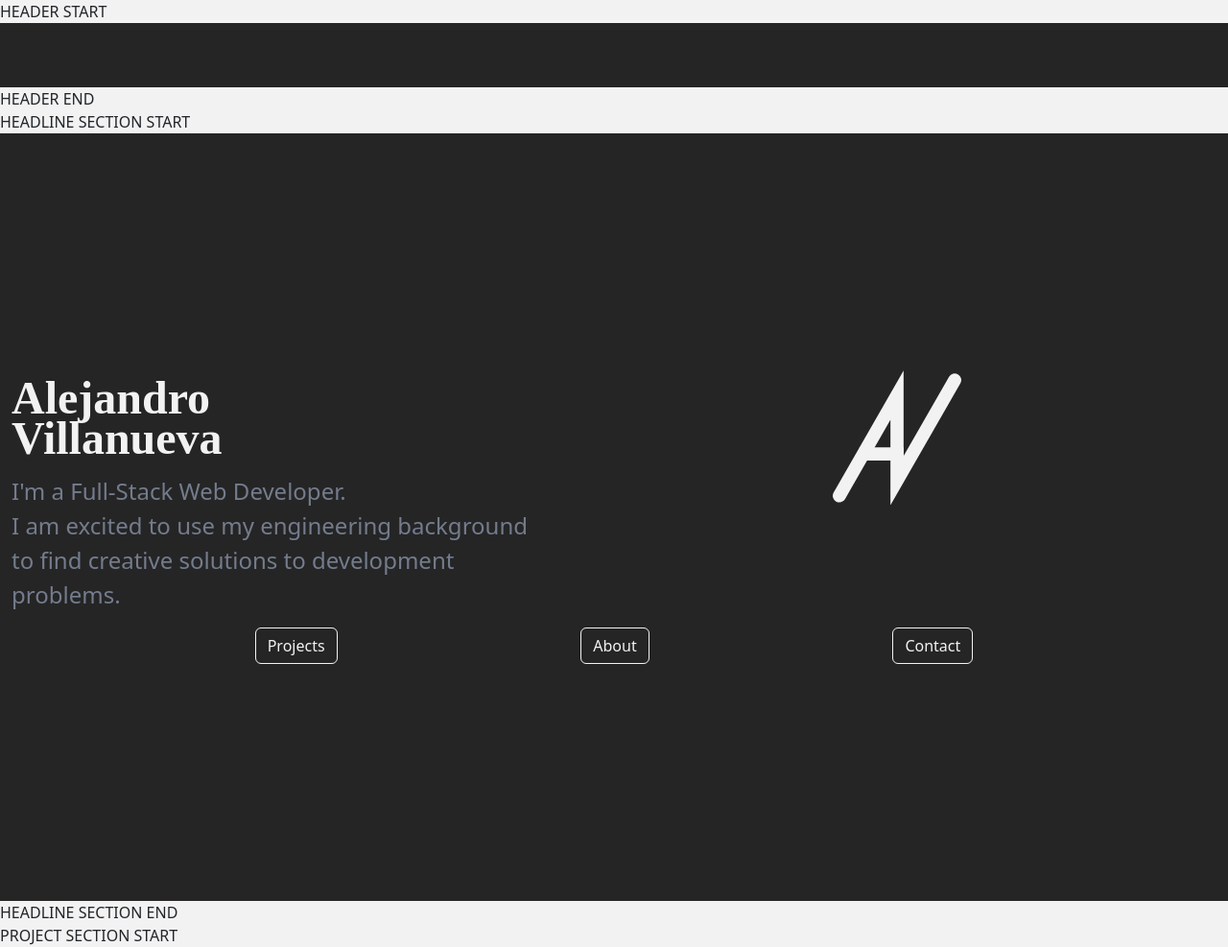
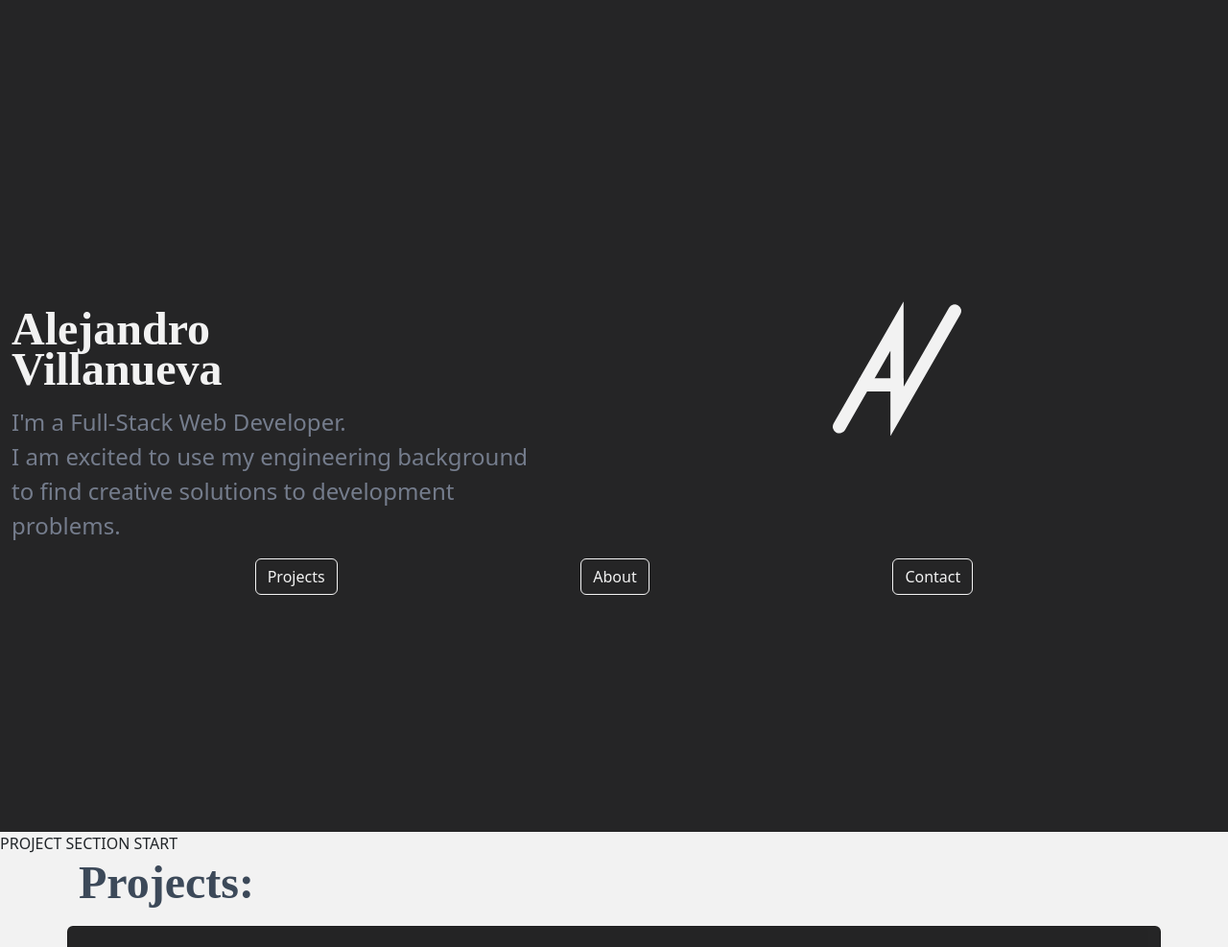
Before and after one commit to aavillanueva6/Portfolio-React, a React (Create React App) app: page / in a window 1280 px wide. Shown: the top 987 px of the page at 96% size. Built offline with nearby package versions, Linux system fonts and the light colour scheme; a web font is replaced by a local one.

Commit message:
remove placeholders that were in for development

```diff
--- a/src/components/Header/index.js
+++ b/src/components/Header/index.js
@@ -3,7 +3,6 @@ import React from 'react';
 const Header = () => {
   return (
     <>
-      <div>HEADER START</div>
       <header className="sticky-top bg-dark">
         <nav className="navbar navbar-light navbar-expand-lg bg-success invisible customFadeIn">
           <div className="container-fluid justify-content-between">
@@ -51,7 +50,6 @@ const Header = () => {
           </div>
         </nav>
       </header>
-      <div>HEADER END</div>
     </>
   );
 };
--- a/src/components/HeadlineSection/index.js
+++ b/src/components/HeadlineSection/index.js
@@ -5,7 +5,6 @@ const headlineData = require('../../utils/headlineData.json');
 const HeadlineSection = () => {
   return (
     <>
-      <div>HEADLINE SECTION START</div>
       <div className="container-fluid vh-100 py-5 bg-dark align-content-center">
         <div className="row align-content-center h-100">
           <div className="container-fluid">
@@ -63,7 +62,6 @@ const HeadlineSection = () => {
           </div>
         </div>
       </div>
-      <div>HEADLINE SECTION END</div>
     </>
   );
 };
```
